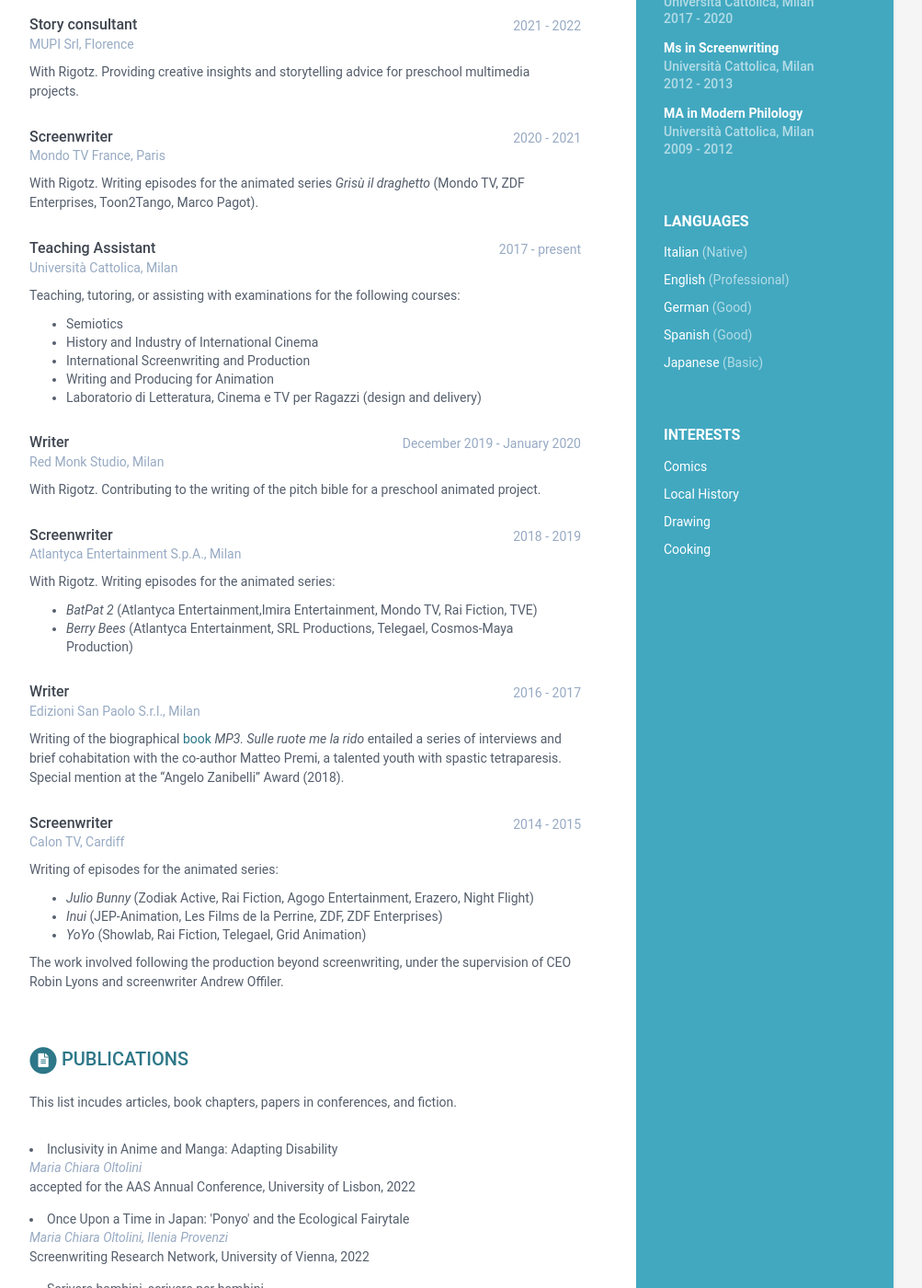
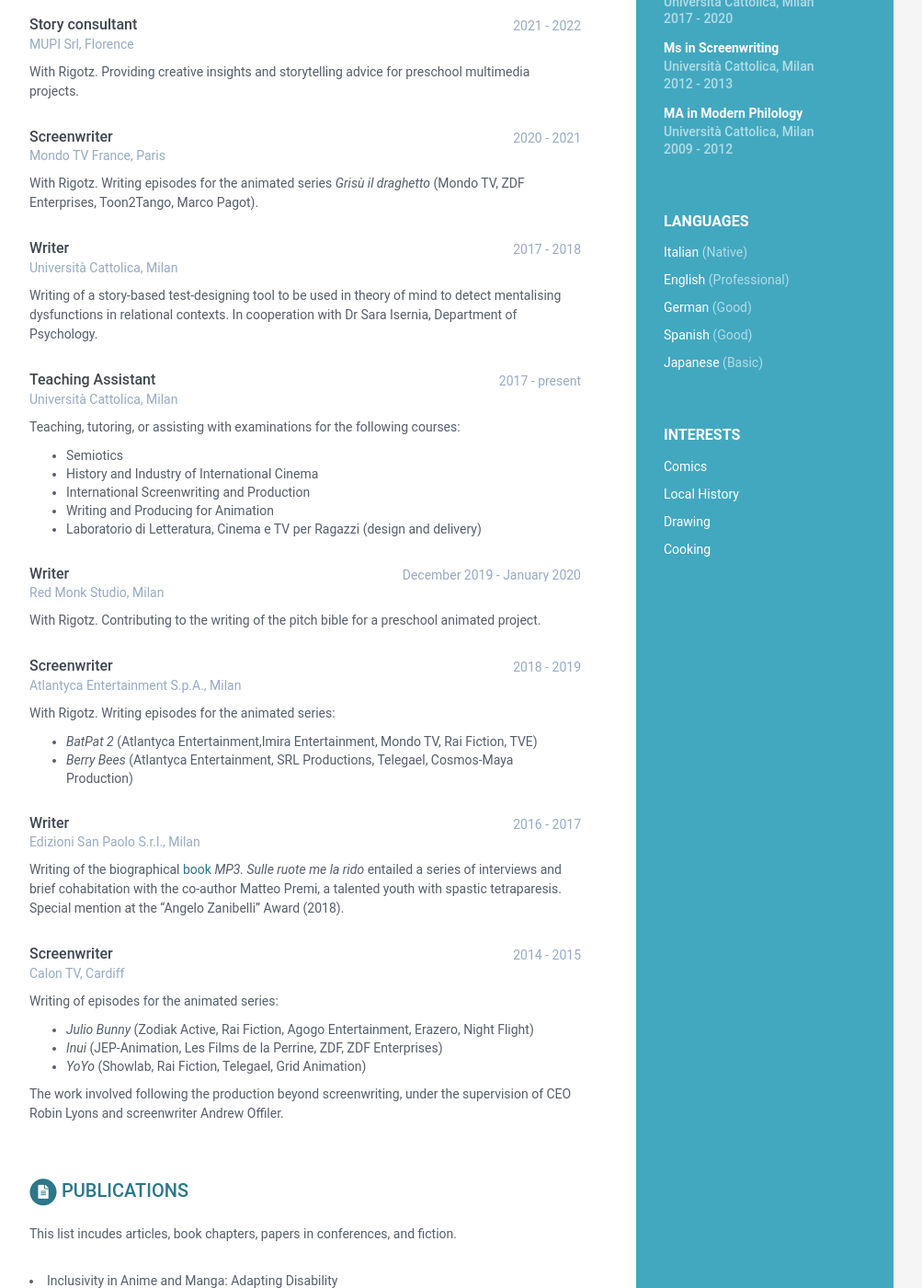
Before and after one commit to machioltolini/machioltolini.github.io, a Jekyll site: the page built from index.html, in a window 1280 px wide and 1400 px high, scrolled down 559 px. Shown: the whole window at 92% size, without its empty margins (168-1171 px from the left). Built offline with Jekyll 4.4.1, drawn with Linux system fonts in a browser that asks for light colours; some of the changed text lies outside the part shown.

Commit message:
Update data.yml

```diff
--- a/_data/data.yml
+++ b/_data/data.yml
@@ -87,6 +87,11 @@
       company: Mondo TV France, Paris
       details: |
         With Rigotz. Writing episodes for the animated series *Grisù il draghetto* (Mondo TV, ZDF Enterprises, Toon2Tango, Marco Pagot).
+    - role: Writer
+      time: 2017 - 2018
+      company: Università Cattolica, Milan
+      details: |
+        Writing of a story-based test-designing tool to be used in theory of mind to detect mentalising dysfunctions in relational contexts. In cooperation with Dr Sara Isernia, Department of Psychology.
     - role: Teaching Assistant
       time: 2017 - present
       company: Università Cattolica, Milan
@@ -178,7 +183,7 @@
         authors: Maria Chiara Oltolini
         reference: "Fumagalli, Albani, Braga (eds.), Storia delle serie tv. Vol. II, Dino Audino, Roma 2021"
 
-      - title: "Children's fiction and anime: The case of Shōkōko Sēra"
+      - title: "Children's fiction and anime: The case of Shōkōjo Sēra"
         link:
         authors: Maria Chiara Oltolini
         reference: "Journal of Screenwriting, 12:3, 2021, pp. 287-305"
```
